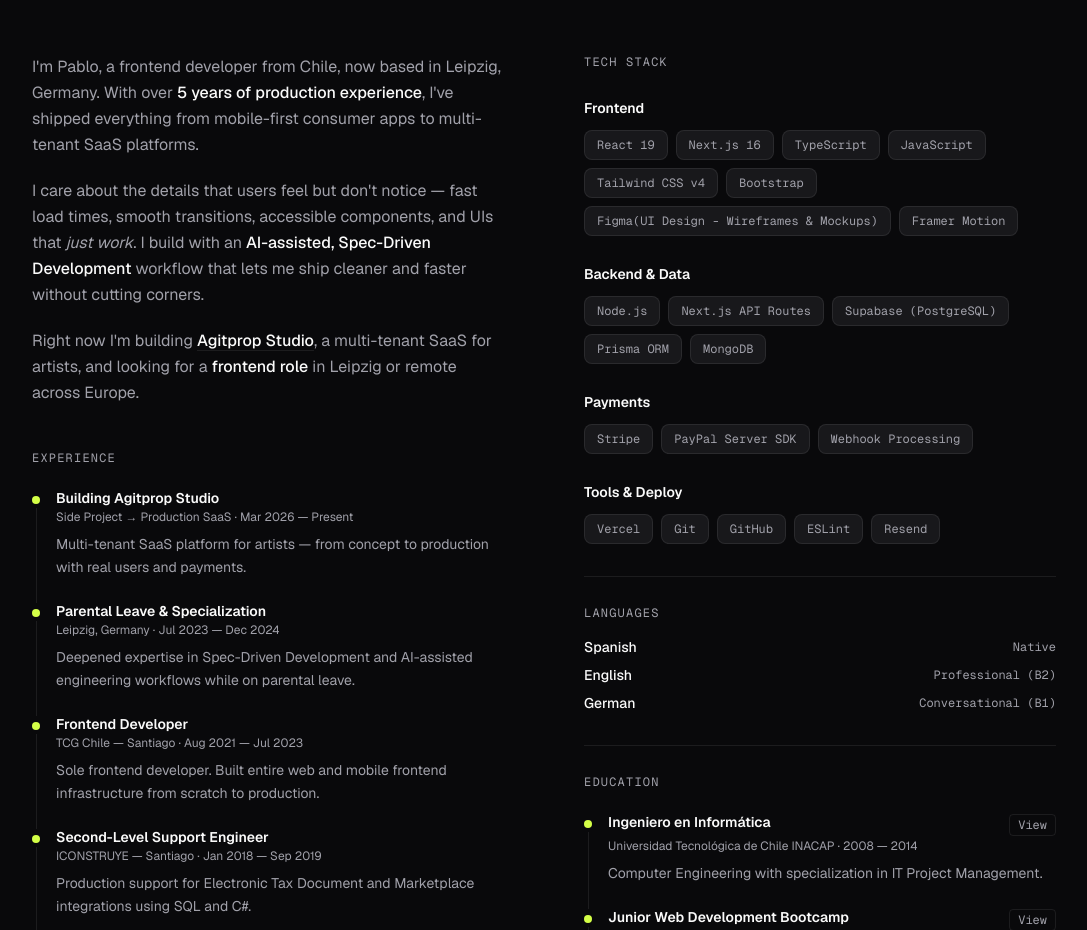
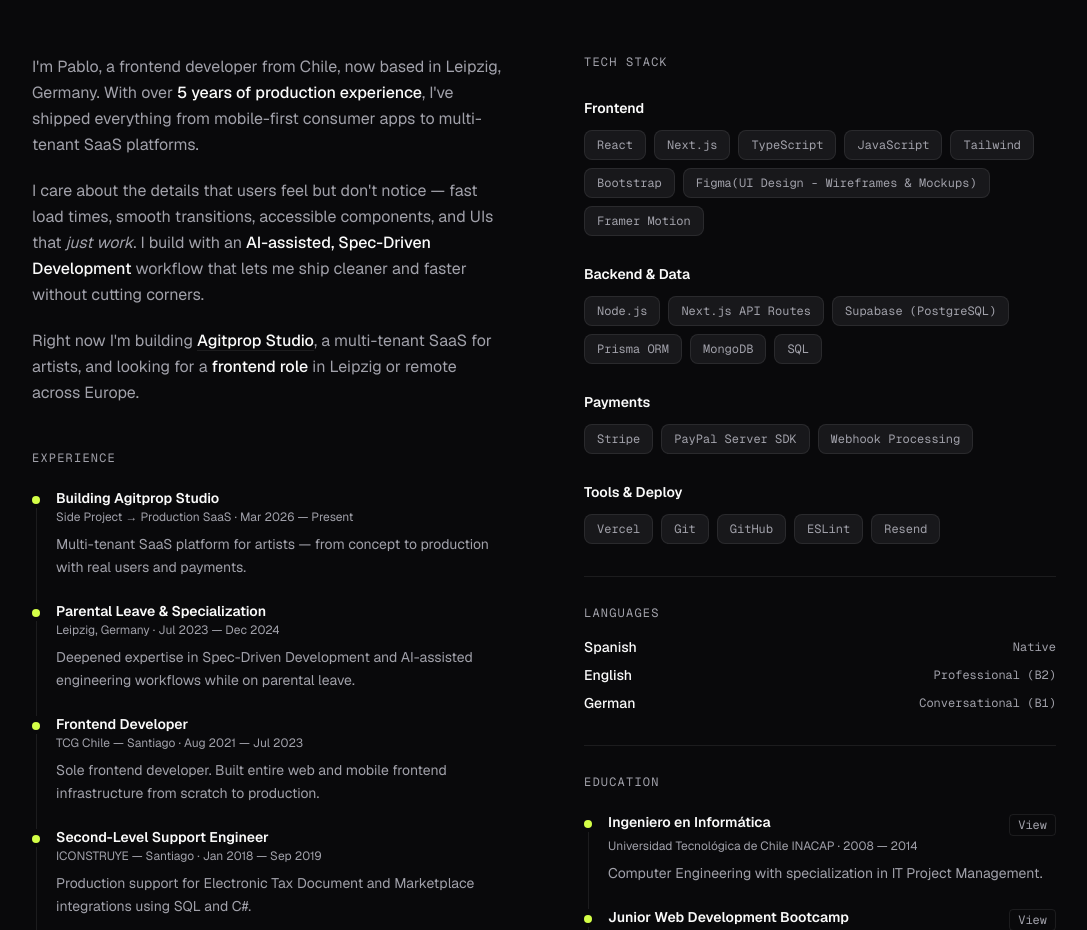
Before and after one commit to Omanaite/pablo-chandia, a Next.js app: page / in a window 1280 px wide. Shown: the part 2566-3496 px from the top of the page, without its empty margins (96-1183 px from the left). Built offline with nearby package versions, Linux system fonts and the light colour scheme.

Commit message:
fix: certificate-modal.tsx cleaning props n functionallity data.ts fix data

```diff
--- a/src/components/ui/certificate-modal.tsx
+++ b/src/components/ui/certificate-modal.tsx
@@ -11,14 +11,16 @@
   translations?: {
     en: CertificateTranslation;
     de: CertificateTranslation;
+    es?: CertificateTranslation;
   };
 }
+
+type Lang = "en" | "de" | "es";
 
 export function CertificateModal({ certificates, title, onClose, translations }: CertificateModalProps) {
   const [page, setPage] = useState(0);
   const [showTranslation, setShowTranslation] = useState(false);
-  const [lang, setLang] = useState<"en" | "de">("en");
-  const isPdf = certificates[page]?.endsWith(".pdf");
+  const [lang, setLang] = useState<Lang>("en");
 
   useEffect(() => {
     const onKey = (e: KeyboardEvent) => {
@@ -130,20 +132,17 @@
                 exit={{ opacity: 0, x: -12 }}
                 transition={{ duration: 0.2 }}
               >
-                {isPdf ? (
                 <iframe
                   src={certificates[page]}
                   className="w-full h-[70vh]"
                   title={title}
                 />
-                ) : (
-                  // eslint-disable-next-line @next/next/no-img-element
+                {/*// eslint-disable-next-line @next/next/no-img-element*/}
                 <img
                   src={certificates[page]}
                   alt={title}
                   className="w-full object-contain max-h-[70vh]"
                 />
-                )}
               </motion.div>
             </AnimatePresence>
 
@@ -160,7 +159,7 @@
                   {/* Language selector */}
                   <div className="flex justify-end mb-5">
                     <div className="flex items-center gap-1 border border-border rounded-md p-0.5">
-                      {(["en", "de"] as const).map((l) => (
+                      {(["en", "de", ...(translations?.es ? ["es"] : [])] as Lang[]).map((l) => (
                         <button
                           key={l}
                           onClick={() => setLang(l)}
@@ -187,7 +186,7 @@
                       className="flex flex-col gap-3"
                     >
                       <p className="text-xs font-mono text-muted-foreground uppercase tracking-widest">
-                        {lang === "en" ? "English" : "Deutsch"}
+                        {lang === "en" ? "English" : lang === "de" ? "Deutsch" : "Español"}
                       </p>
                       <p className="text-xl sm:text-2xl font-semibold leading-snug">
                         {translation.degree}
--- a/src/lib/data.ts
+++ b/src/lib/data.ts
@@ -125,13 +125,14 @@
 ];
 
 export const techStack: Record<string, string[]> = {
-  Frontend: ["React 19", "Next.js 16", "TypeScript", "JavaScript", "Tailwind CSS v4", "Bootstrap", "Figma(UI Design - Wireframes & Mockups)", "Framer Motion"],
+  Frontend: ["React", "Next.js", "TypeScript", "JavaScript", "Tailwind", "Bootstrap", "Figma(UI Design - Wireframes & Mockups)", "Framer Motion"],
   "Backend & Data": [
     "Node.js",
     "Next.js API Routes",
     "Supabase (PostgreSQL)",
     "Prisma ORM",
     "MongoDB",
+    "SQL",
   ],
   Payments: ["Stripe", "PayPal Server SDK", "Webhook Processing"],
   "Tools & Deploy": ["Vercel", "Git", "GitHub", "ESLint", "Resend"],
@@ -198,7 +199,7 @@
       },
     },
   },
-    {
+  {
     degree: "Desarrollo con IA: de 0 a producción",
     institution: "BIG School",
     period: "March 2026",
```
Lines whose indentation alone changed are shown as unchanged.
